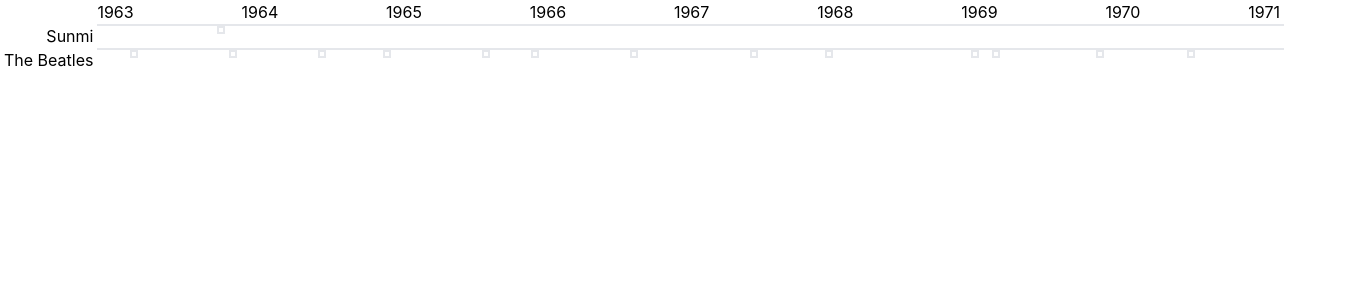
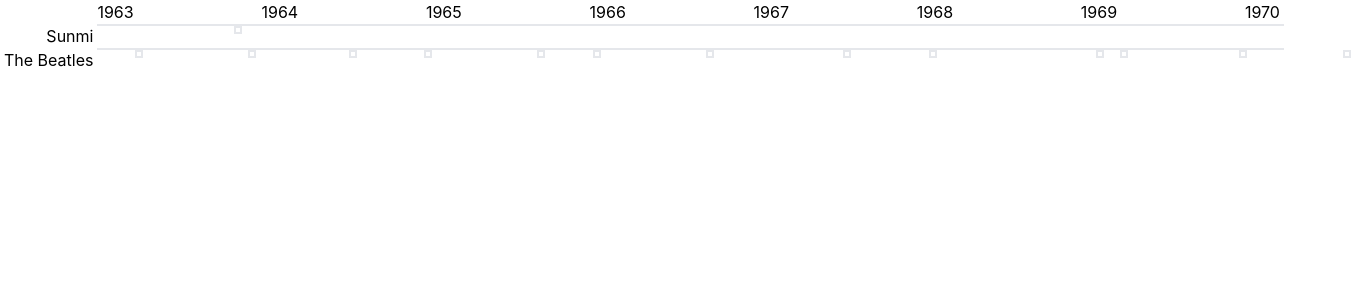
Before and after one commit to beaunus/music-timeline, a Next.js app: page / in a window 1280 px wide. Shown: the top 300 px of the page, 1351 px wide, since content can reach past the window. Built offline with nearby package versions, Linux system fonts and the light colour scheme.

Commit message:
refactor: don't hardcode years

```diff
--- a/package.json
+++ b/package.json
@@ -9,6 +9,7 @@
     "prepare": "husky install"
   },
   "dependencies": {
+    "date-fns": "^2.27.0",
     "lodash": "^4.17.21",
     "next": "12.0.7",
     "react": "17.0.2",
--- a/pages/index.tsx
+++ b/pages/index.tsx
@@ -1,3 +1,4 @@
+import { getYear } from "date-fns";
 import _ from "lodash";
 import type { NextPage } from "next";
 import React, { useEffect } from "react";
@@ -12,24 +13,20 @@
     getReleases().then(setReleases);
   }, []);
 
-  const TIMESTAMP_START = new Date("1963").valueOf();
-  const TIMESTAMP_END = new Date("1971").valueOf();
+  const yearsSorted = _.uniq(
+    releases?.map((release) => `${getYear(release.releaseDate)}`)
+  ).sort();
+
+  const TIMESTAMP_START = new Date(yearsSorted?.[0] || Date.now()).valueOf();
+  const TIMESTAMP_END = new Date(
+    yearsSorted?.[yearsSorted?.length - 1] || Date.now()
+  ).valueOf();
 
   return (
     <div className="grid grid-cols-[max-content_auto] space-x-1 w-full">
       <div />
       <div className="flex justify-between">
-        {[
-          "1963",
-          "1964",
-          "1965",
-          "1966",
-          "1967",
-          "1968",
-          "1969",
-          "1970",
-          "1971",
-        ].map((year) => (
+        {yearsSorted.map((year) => (
           <div key={_.uniqueId("year")}>{year}</div>
         ))}
       </div>
```
Also changed, not shown: 1 other file (tests, documents, lock files or other folders).
